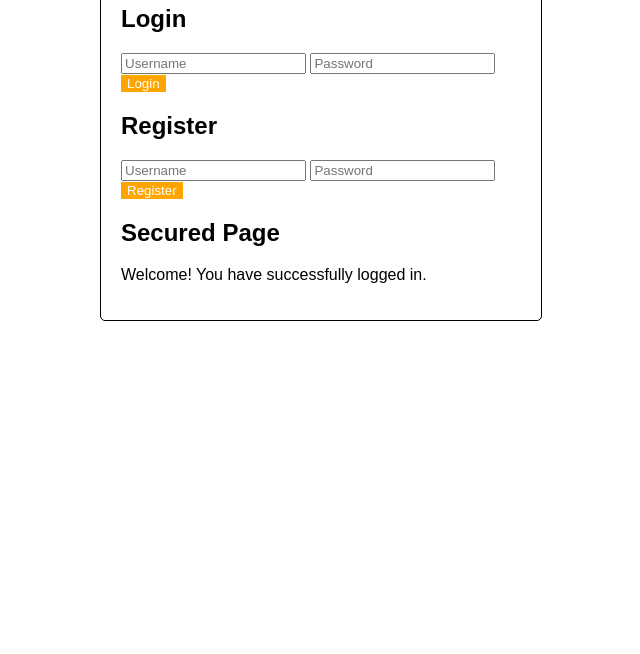
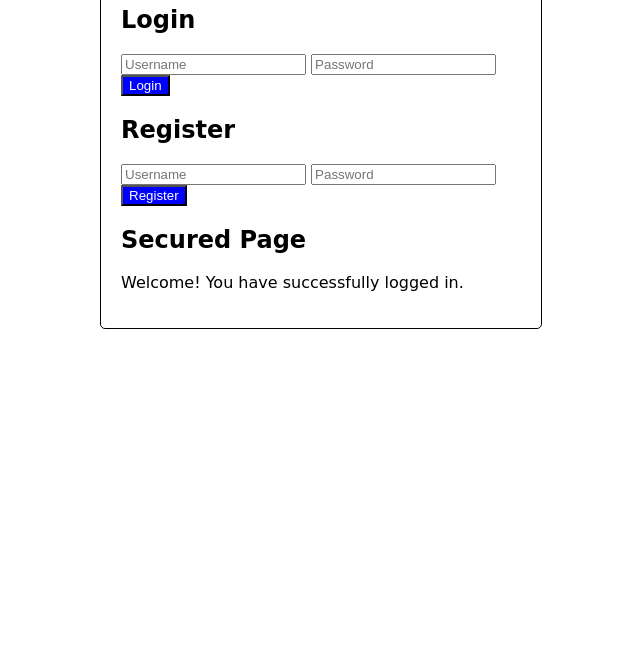
Before and after one commit to Praneetha-1217/OIBSIP, a plain HTML site: page Task4/login.html in a window 1280 px wide. Shown: the part 146-800 px from the top of the page, without its empty margins (319-959 px from the left). Drawn offline with Linux system fonts and the light colour scheme.

Commit message:
Update styles1.css

```diff
--- a/Task4/styles1.css
+++ b/Task4/styles1.css
@@ -1,7 +1,6 @@
 body {
-    font-family: Arial, sans-serif;
+    font-family: Cursive;
   }
-
   .container {
     max-width: 400px;
     margin: 50px auto;
@@ -9,7 +8,6 @@ body {
     border: 1px solid;
     border-radius: 5px;
   }
-
   input type="text", input type="password", button
   {
     display: block;
@@ -17,10 +15,7 @@ body {
     padding: 10px;
     margin-bottom: 10px;
   }
-
   button {
-    background-color: orange;
+    background-color: blue ;
     color: white;
-    border: none;
-    cursor: pointer;
   }
```
